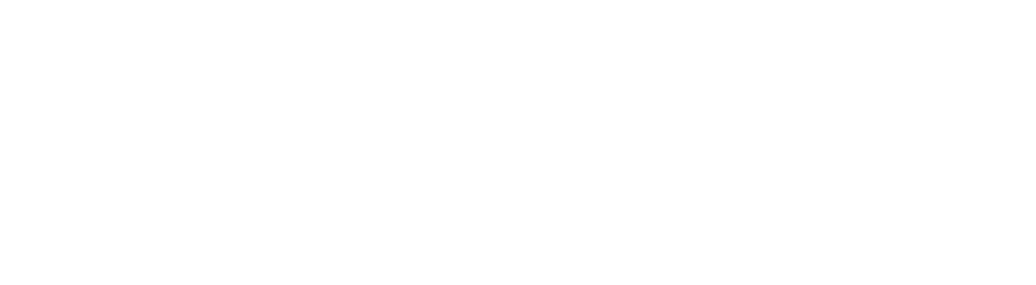
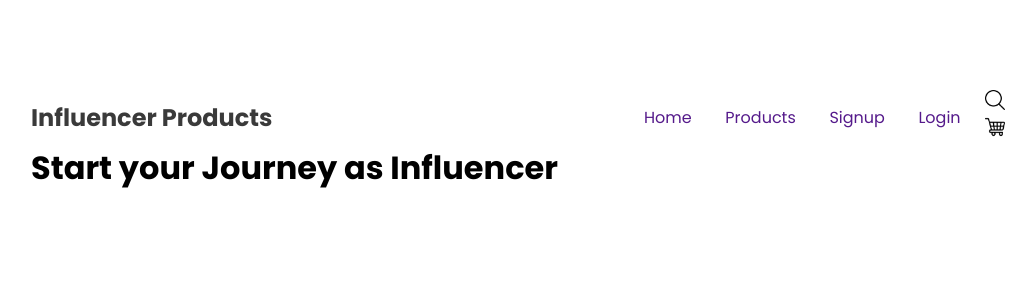
Before and after one commit to msifatsadiq/infuencer-gear-website, a plain HTML site: page index.html in a window 1280 px wide. Shown: the whole page, without its empty margins (89-1125 px from the left). Drawn offline with Linux system fonts and the light colour scheme.

Commit message:
adding the influencer nav section

```diff
--- a/index.html
+++ b/index.html
@@ -1,11 +1,38 @@
 <!DOCTYPE html>
 <html lang="en">
+
 <head>
     <meta charset="UTF-8">
     <meta name="viewport" content="width=device-width, initial-scale=1.0">
     <title>Influencer Gear Website</title>
+    <link rel="stylesheet" href="styles/style.css">
 </head>
+
 <body>
+    <!-- header and nav section start-->
+    <header class="influencer-section">
+        <nav>
+            <h2 class="influencer-section-heading">Influencer Products</h2>
+            <ul>
+                <li><a href="">Home</a></li>
+                <li><a href="">Products</a></li>
+                <li><a href="">Signup</a></li>
+                <li><a href="">Login</a></li>
+            </ul>
+            <div class="navbar-png">
+                <img class="search" src="images/search.png" alt="">
+                <img class="shopping-cart" src="images/shopping-cart.png" alt="">
+            </div>
+        </nav>
+        <div class="start-yourjourney">
+            <h1 class="header-title">Start your Journey as Influencer</h1>
 
+        </div>
+    </header>
+
+
+    <main>
+    </main>
 </body>
+
 </html>
--- /dev/null
+++ b/styles/style.css
@@ -0,0 +1,47 @@
+@import url('https://fonts.googleapis.com/css2?family=Poppins:wght@400;500;600;700&display=swap');
+
+* {
+    margin: 0;
+    font-family: 'Poppins', sans-serif;
+}
+
+/* influencer section */
+
+header {
+    padding: 90px 120px;
+}
+
+.influencer-section-heading {
+    /* border: 1px solid blue; */
+    color: #3A3A3A;
+    font-size: 24px;
+    font-weight: 700;
+    width:70%;
+
+}
+
+nav {
+    /* border: 1px solid red; */
+    display: flex;
+    justify-content: end;
+    align-items: center;
+
+}
+
+nav>ul {
+    display: flex;
+    list-style: none;
+    gap: 2.1rem;
+}
+
+a {
+    text-decoration: none;
+}
+
+.navbar-png>img {
+    /* display: flex; */
+    width: 1.25rem;
+    height: 1.25rem;
+    margin-right: 1.5rem;
+    margin-left: 1.5rem;
+}
```
Also changed, not shown: images/search.png (added), images/shopping-cart.png (added).
